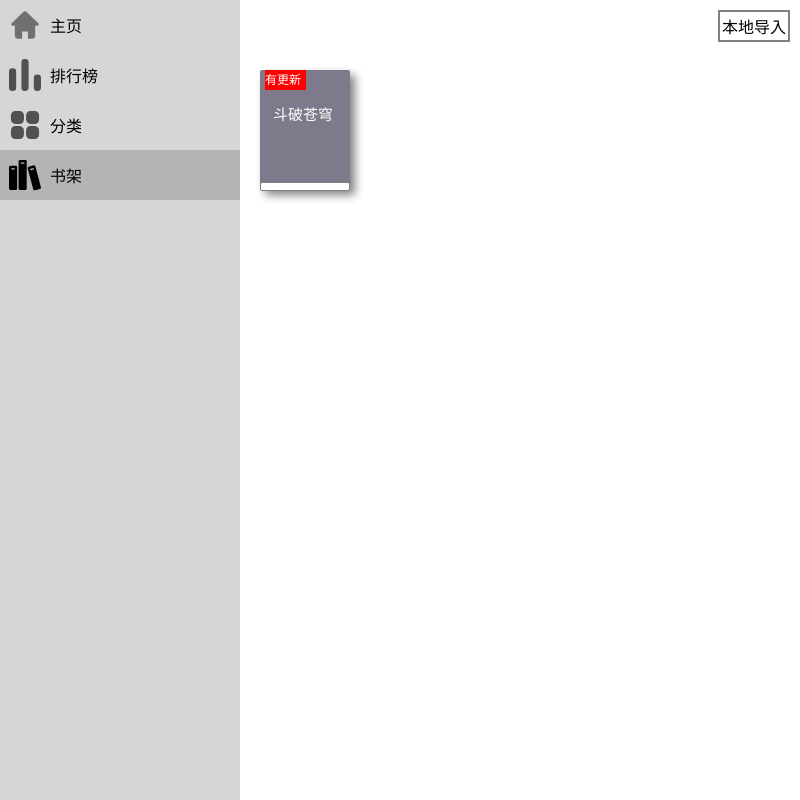
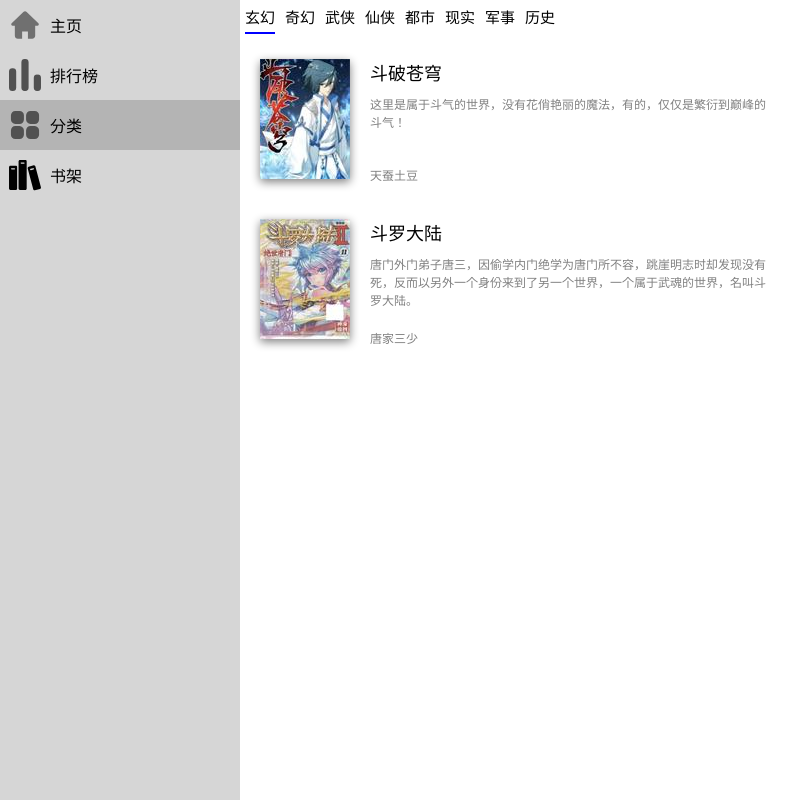
Before and after one commit to HeroIsUseless/MyBook, an Electron app: page index.html in a window 800 px wide. Drawn offline with Linux system fonts and the light colour scheme.

Commit message:
2019/8/1

```diff
--- a/index.css
+++ b/index.css
@@ -39,48 +39,35 @@ html, body{
     height: 100%;
     width: 70%;
 }
-#headView{
+#head{
     width: 100%;
-    height: 50px;
-    /* display: flex;
-    align-items: center; */
-    /* background: red; */
+    height: 32px;
+    display: flex;
+    align-items: center;
 }
-#import{
-    float:right;
-    margin: 10px;
-    padding:2px;
-    border: solid 2px grey;
-    /* background: red; */
+.item{
+    margin: 5px;
+    font-size: 15px;
 }
-#shelf{
-
+#mark{
+    height: 2px;
+    width: 30px;
+    margin: 5px;
+    margin-top: 0px;
+    background: blue;
+}
+.con_item{
+    width: 100%;
+    display: flex;
 }
 .book{
     height: 120px;
     width: 90px;
     margin: 20px;
     border-radius: 2px;
-    box-shadow: 5px 5px 10px grey;
+    box-shadow: 0px 3px 10px grey;
     background: rgb(127, 122, 139);
 }
-.mark{
-    height: 20px;
-    width: 41px;
-    background: red;
-    color: white;
-    margin: 5px;
+.book_info{
+    width: 400px;
 }
-.book_name{
-    font-size: 15px;
-    color: white;
-    margin: 13px;
-}
-.book_bottom{
-    height: 7px;
-    width: 98%;
-    margin-top: 58px;
-    border: solid 1px grey;
-    border-radius: 2px;
-    background: white;
-}
--- a/index.html
+++ b/index.html
@@ -17,27 +17,46 @@
                 <img class="nav_item_img" src="./Resource/Image/32px/rank.png"/>
                 <p class="nav_item_text">排行榜</p>
             </div>
-            <div id="" class="nav_item">
+            <div id="" class="nav_item" style="background:  rgb(180, 180, 180)">
                 <img class="nav_item_img" src="./Resource/Image/32px/sort.png"/>
                 <p class="nav_item_text">分类</p>
             </div>
-            <div id="" class="nav_item" style="background:  rgb(180, 180, 180)">
+            <div id="" class="nav_item">
                 <img class="nav_item_img" src="./Resource/Image/32px/shelf.png"/>
                 <p class="nav_item_text">书架</p>
             </div>
 
             </div>
             <div id="content">
-                <div id="headView">
-                    <p id="import">本地导入</p>
+                <div id="head">
+                    <p class="item">玄幻</p>
+                    <p class="item">奇幻</p>
+                    <p class="item">武侠</p>
+                    <p class="item">仙侠</p>
+                    <p class="item">都市</p>
+                    <p class="item">现实</p>
+                    <p class="item">军事</p>
+                    <p class="item">历史</p>
                 </div>
-                <div id="shelf">
+                <div id="mark"></div>
+                <div class="con_item">
                     <div class="book">
-                        <div class="mark">
-                            <p style="font-size: 12px;">有更新</p>
-                        </div>
-                        <p class="book_name">斗破苍穹</p>
-                        <div class="book_bottom"></div>
+                        <img src="./Resource/Image/book.jpg"/>
+                    </div>
+                    <div class="book_info">
+                        <p style="font-size: 18px; margin: 20px; margin-left:0px; margin-bottom: 10px;">斗破苍穹</p>
+                        <p style="font-size: 12px; color:grey;">这里是属于斗气的世界，没有花俏艳丽的魔法，有的，仅仅是繁衍到巅峰的斗气！</p>
+                        <p style="font-size: 12px; color: grey; margin-top: 35px;">天蚕土豆</p>
+                    </div>
+                </div>
+                <div class="con_item">
+                    <div class="book">
+                        <img src="./Resource/Image/book2.jpg"/>
+                    </div>
+                    <div class="book_info">
+                        <p style="font-size: 18px; margin: 20px; margin-left:0px; margin-bottom: 10px;">斗罗大陆</p>
+                        <p style="font-size: 12px; color:grey;">唐门外门弟子唐三，因偷学内门绝学为唐门所不容，跳崖明志时却发现没有死，反而以另外一个身份来到了另一个世界，一个属于武魂的世界，名叫斗罗大陆。</p>
+                        <p style="font-size: 12px; color: grey; margin-top: 20px;">唐家三少</p>
                     </div>
                 </div>
             </div>
```
Also changed, not shown: Page/shelf.html (added, +137 -0 lines), README.md, Resource/Image/book.jpg (added), Resource/Image/book2.jpg (added), readme_res/5.png (added).
